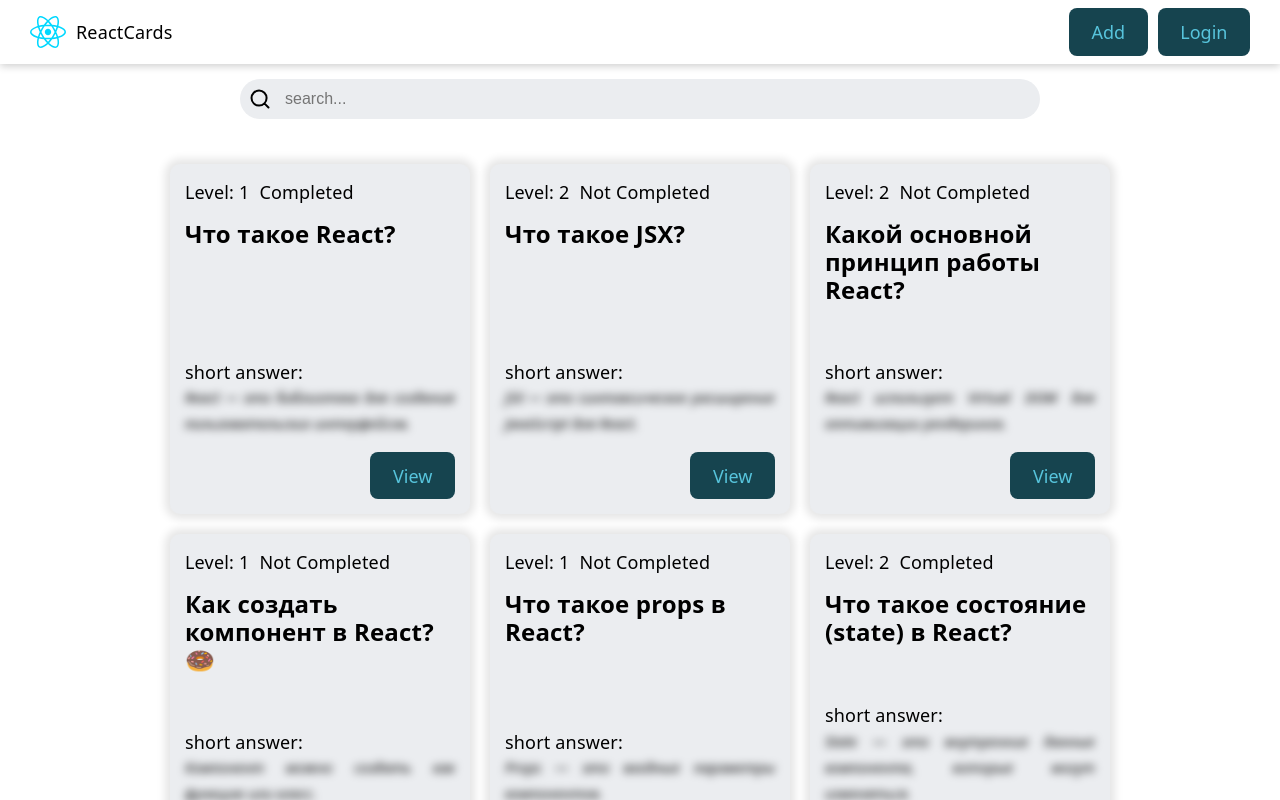
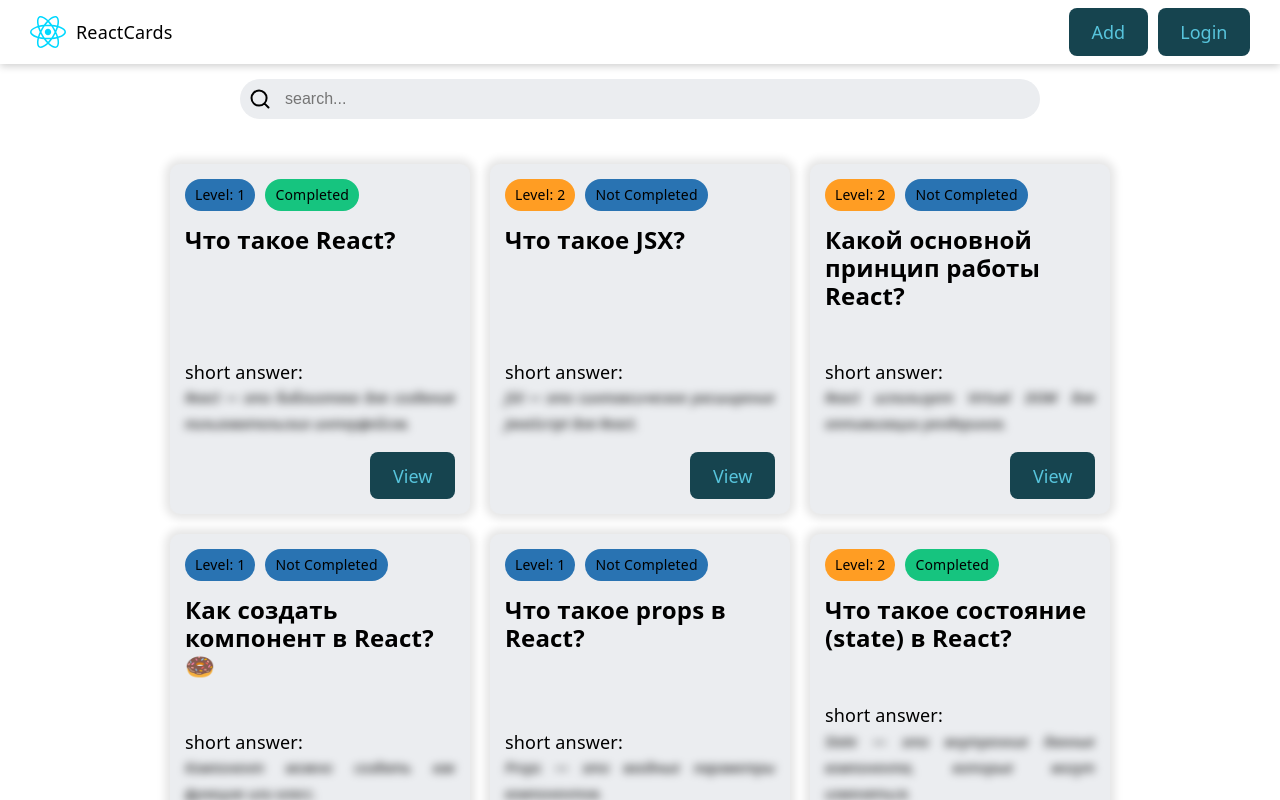
Before and after one commit to Abylay/react-app-course, a React (Vite) app: page / in a window 1280 px wide. Built offline with nearby package versions, Linux system fonts and the light colour scheme; data requests are answered from the project's data file.

Commit message:
Badge component

```diff
--- /dev/null
+++ b/src/components/Badge/Badge.jsx
@@ -0,0 +1,16 @@
+import cls from "./Badge.module.css";
+
+export const Badge = ({ choose, children }) => {
+  switch (choose) {
+    case "primary":
+      return <div className={`${cls.badge} ${cls.primary}`}>{children}</div>;
+    case "success":
+      return <div className={`${cls.badge} ${cls.success}`}>{children}</div>;
+    case "warning":
+      return <div className={`${cls.badge} ${cls.warning}`}>{children}</div>;
+    case "alert":
+      return <div className={`${cls.badge} ${cls.alert}`}>{children}</div>;
+    default:
+      return <div className={cls.badge}>{children}</div>;
+  }
+};
--- /dev/null
+++ b/src/components/Badge/Badge.module.css
@@ -0,0 +1,26 @@
+.badge {
+    width: fit-content;
+    border-radius: 20px;
+    padding: 3px 10px;
+    color: var(--text-color);
+    text-transform: capitalize;
+    font-weight: 500;
+    font-size: 14px;
+    background-color: #C5BAFF;
+}
+
+.primary {
+    background-color: #2973B2;
+}
+
+.success {
+    background-color: #16C47F;
+}
+
+.warning {
+    background-color: #FF9D23;
+}
+
+.alert {
+    background-color: #D84040;
+}
--- /dev/null
+++ b/src/components/Badge/index.jsx
@@ -0,0 +1 @@
+export { Badge } from "./Badge";
--- a/src/components/QuestionCard/QuestionCard.jsx
+++ b/src/components/QuestionCard/QuestionCard.jsx
@@ -1,14 +1,19 @@
 import { useNavigate } from "react-router-dom";
 import { Button } from "../Button";
 import cls from "./QuestionCard.module.css";
+import { Badge } from "../Badge";
 
 export const QuestionCard = ({ card }) => {
-    const navigate = useNavigate();
+  const navigate = useNavigate();
+
+  const levelChoose = card.level === 1 ? "primary" : card.level === 2 ? "warning" : "alert";
+  const completedChoose = card.completed ? "success" : "primary";
+
   return (
     <div className={cls.card}>
       <div className={cls.cardLabels}>
-        <div>Level: {card.level}</div>
-        <div>{card.completed ? "Completed" : "Not Completed"}</div>
+        <Badge choose={levelChoose}>Level: {card.level}</Badge>
+        <Badge choose={completedChoose}>{card.completed ? "Completed" : "Not Completed"}</Badge>
       </div>
 
       <h5 className={cls.cardTitle}>{card.question}</h5>
```
